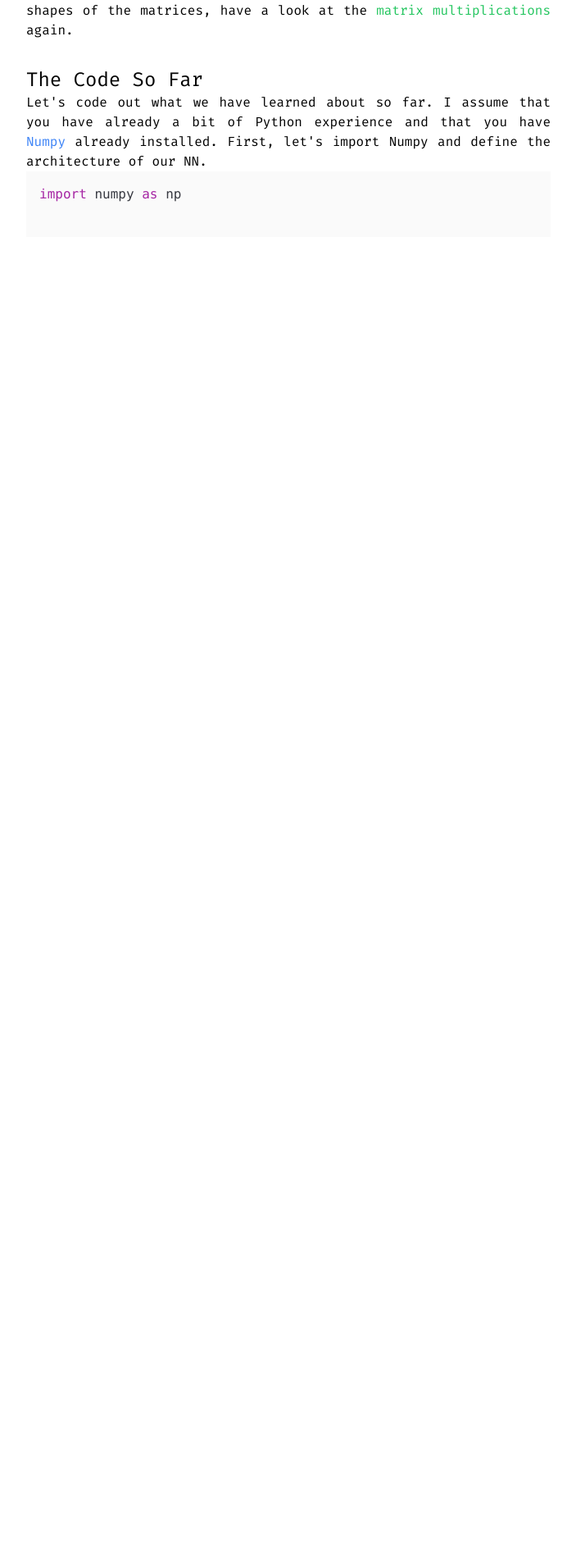
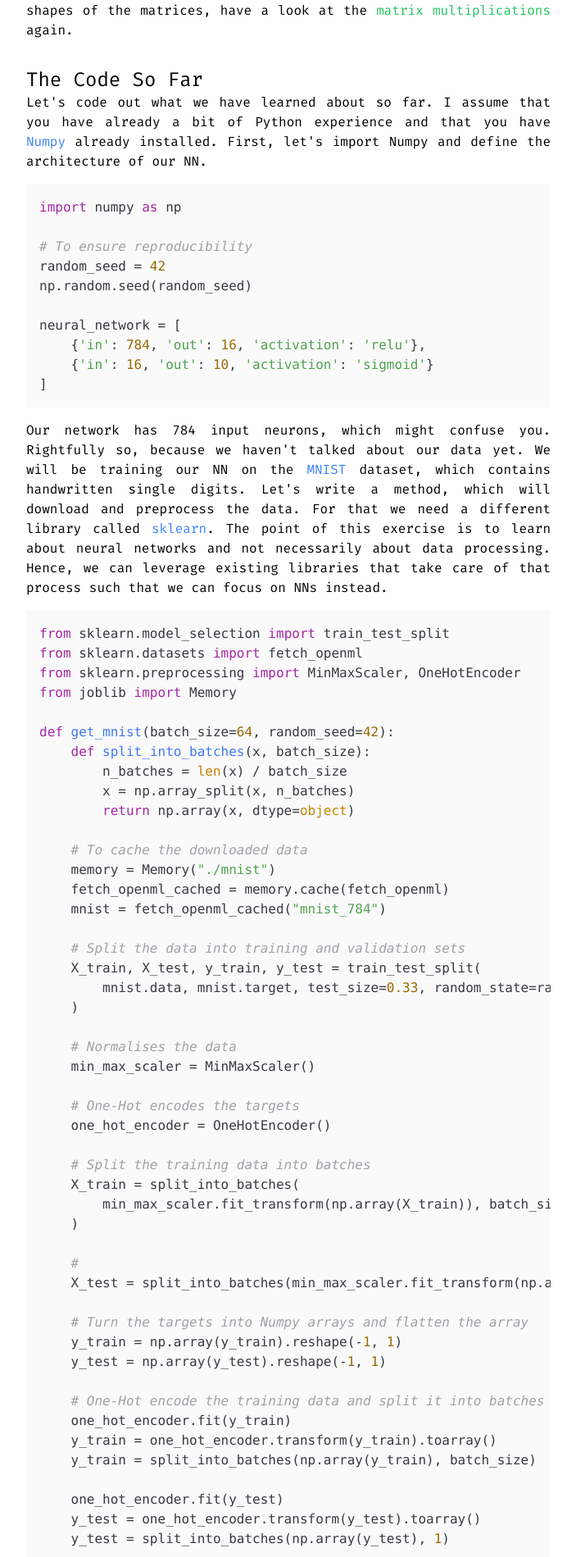
Before and after one commit to Artur-Galstyan/arturgalstyan.dev, a Flask app: page /blog/neural_network_in_numpy in a window 1280 px wide. Shown: the part 4569-6468 px from the top of the page at 82% size, without its empty margins (288-991 px from the left). Before the commit the page ends 4815 px from the top, so only its background shows below. Run offline with Flask 2, Linux system fonts and the light colour scheme; some libraries are stand-ins or nearby versions; some web fonts are replaced.

Commit message:
get_mnist() written

```diff
--- a/blog/templates/blog/neural_network_in_numpy.html
+++ b/blog/templates/blog/neural_network_in_numpy.html
@@ -16,6 +16,12 @@
         setTimeout(() => {
             $('#spinner').fadeOut(duration = 500)
         }, 250);
+    })
+
+    $(document).ready(function () {
+        $('span code').each(function (i, inline) {
+            hljs.highlightBlock(inline);
+        });
     })
 </script>
 
@@ -186,9 +192,86 @@
         architecture of our NN.
         <pre><code>import numpy as np
 
+# To ensure reproducibility
+random_seed = 42
+np.random.seed(random_seed)
+
+neural_network = [
+    {'in': 784, 'out': 16, 'activation': 'relu'},
+    {'in': 16, 'out': 10, 'activation': 'sigmoid'}
+]
 </code></pre>
+        Our network has 784 input neurons, which might confuse you. Rightfully so, because we haven't talked about our
+        data yet. We will be training our NN on the <a href="http://yann.lecun.com/exdb/mnist/">MNIST</a> dataset, which
+        contains handwritten single digits. Let's write a method, which will download and preprocess the data. For that
+        we need a different library called <a href="https://scikit-learn.org/stable/">sklearn</a>. The point of this
+        exercise is to learn about neural networks and not necessarily about data processing. Hence, we can leverage
+        existing libraries that take care of that process such that we can focus on NNs instead.
+        <pre><code>from sklearn.model_selection import train_test_split
+from sklearn.datasets import fetch_openml
+from sklearn.preprocessing import MinMaxScaler, OneHotEncoder
+from joblib import Memory
+
+def get_mnist(batch_size=64, random_seed=42):
+    def split_into_batches(x, batch_size):
+        n_batches = len(x) / batch_size
+        x = np.array_split(x, n_batches)
+        return np.array(x, dtype=object)
+
+    # To cache the downloaded data
+    memory = Memory("./mnist")
+    fetch_openml_cached = memory.cache(fetch_openml)
+    mnist = fetch_openml_cached("mnist_784")
+
+    # Split the data into training and validation sets
+    X_train, X_test, y_train, y_test = train_test_split(
+        mnist.data, mnist.target, test_size=0.33, random_state=random_seed
+    )
+
+    # Normalises the data
+    min_max_scaler = MinMaxScaler()
+
+    # One-Hot encodes the targets
+    one_hot_encoder = OneHotEncoder()
+
+    # Split the training data into batches
+    X_train = split_into_batches(
+        min_max_scaler.fit_transform(np.array(X_train)), batch_size
+    )
+
+    #
+    X_test = split_into_batches(min_max_scaler.fit_transform(np.array(X_test)), 1)
+
+    # Turn the targets into Numpy arrays and flatten the array
+    y_train = np.array(y_train).reshape(-1, 1)
+    y_test = np.array(y_test).reshape(-1, 1)
+
+    # One-Hot encode the training data and split it into batches (same as with the training data)
+    one_hot_encoder.fit(y_train)
+    y_train = one_hot_encoder.transform(y_train).toarray()
+    y_train = split_into_batches(np.array(y_train), batch_size)
+
+    one_hot_encoder.fit(y_test)
+    y_test = one_hot_encoder.transform(y_test).toarray()
+    y_test = split_into_batches(np.array(y_test), 1)
+
+    return X_train, y_train, X_test, y_test
 
 
+X_train, y_train, X_test, y_test = get_mnist()
+</code></pre>
+        There is a lot going on in that function. First, we download the data and cache it, such that in subsequent test
+        runs, we don't have to download the data again every time. Then we perform a
+        <span><code>train_test_split</code></span>, which splits the whole data into 2 chunks; in our case ~66.67% of
+        the data becomes training data and the remaining ~33% become validation data. The difference between these two
+        is that our NN only uses the training data for learning and the validation data is kept hidden from it. We hide
+        it because we want to test the ability of the NN to <b>generalise</b> to new, never-seen before data. If the NN
+        already saw the validation data during training it would effectively memorise the data and not generalise.
+        <br><br>
+        Next, we normalise the data, because as it was in its raw state, the values ranged from $[0, 255]$, which is the
+        "darkness" of a pixel. The higher the value, the darker the pixel. We normalise the data into the range of $[0,
+        1]$. No information is lost here, it's just that NNs tend to be unstable when large numbers are involved. You
+        can test that yourself by not performing the normalisation step and see what happens!
     </div>
 
 </div>
--- a/static/css/output.css
+++ b/static/css/output.css
@@ -599,6 +599,15 @@ h1{
   color: rgb(59 130 246 / var(--tw-text-opacity));
 }
 
+pre{
+  margin-top: 1rem;
+  margin-bottom: 1rem;
+}
+
+span>pre>code.hljs {
+  display: inline;
+}
+
 .invisible{
   visibility: hidden;
 }
@@ -687,6 +696,10 @@ h1{
   display: inline-block;
 }
 
+.inline{
+  display: inline;
+}
+
 .flex{
   display: flex;
 }
@@ -715,8 +728,8 @@ h1{
   width: 80%;
 }
 
-.w-\[45\%\]{
-  width: 45%;
+.transform{
+  transform: translate(var(--tw-translate-x), var(--tw-translate-y)) rotate(var(--tw-rotate)) skewX(var(--tw-skew-x)) skewY(var(--tw-skew-y)) scaleX(var(--tw-scale-x)) scaleY(var(--tw-scale-y));
 }
 
 .cursor-pointer{
@@ -851,11 +864,6 @@ h1{
   color: rgb(75 85 99 / var(--tw-text-opacity));
 }
 
-.text-blue-500{
-  --tw-text-opacity: 1;
-  color: rgb(59 130 246 / var(--tw-text-opacity));
-}
-
 .text-green-500{
   --tw-text-opacity: 1;
   color: rgb(34 197 94 / var(--tw-text-opacity));
@@ -980,10 +988,6 @@ h1{
 }
 
 @media (min-width: 1536px){
-  .\32xl\:w-\[30\%\]{
-    width: 30%;
-  }
-
   .\32xl\:w-\[40\%\]{
     width: 40%;
   }
--- a/static/src/css/input.css
+++ b/static/src/css/input.css
@@ -38,5 +38,11 @@
         @apply text-blue-500;
     }
 
+    pre {
+        @apply my-4;
+    }
 
+    span>pre>code.hljs {
+        display: inline;
+    }
 }
```
Also changed, not shown: 1 other file.
